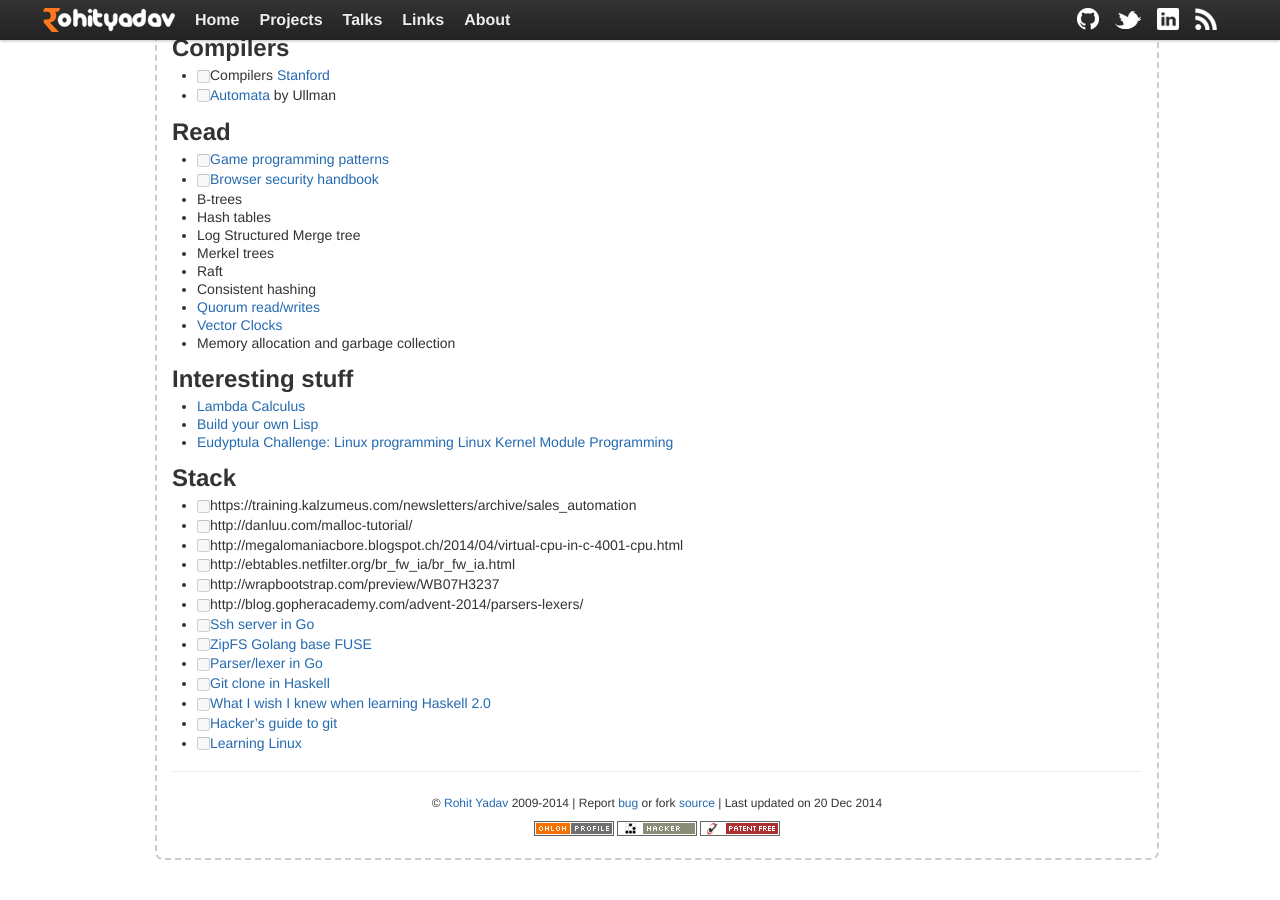
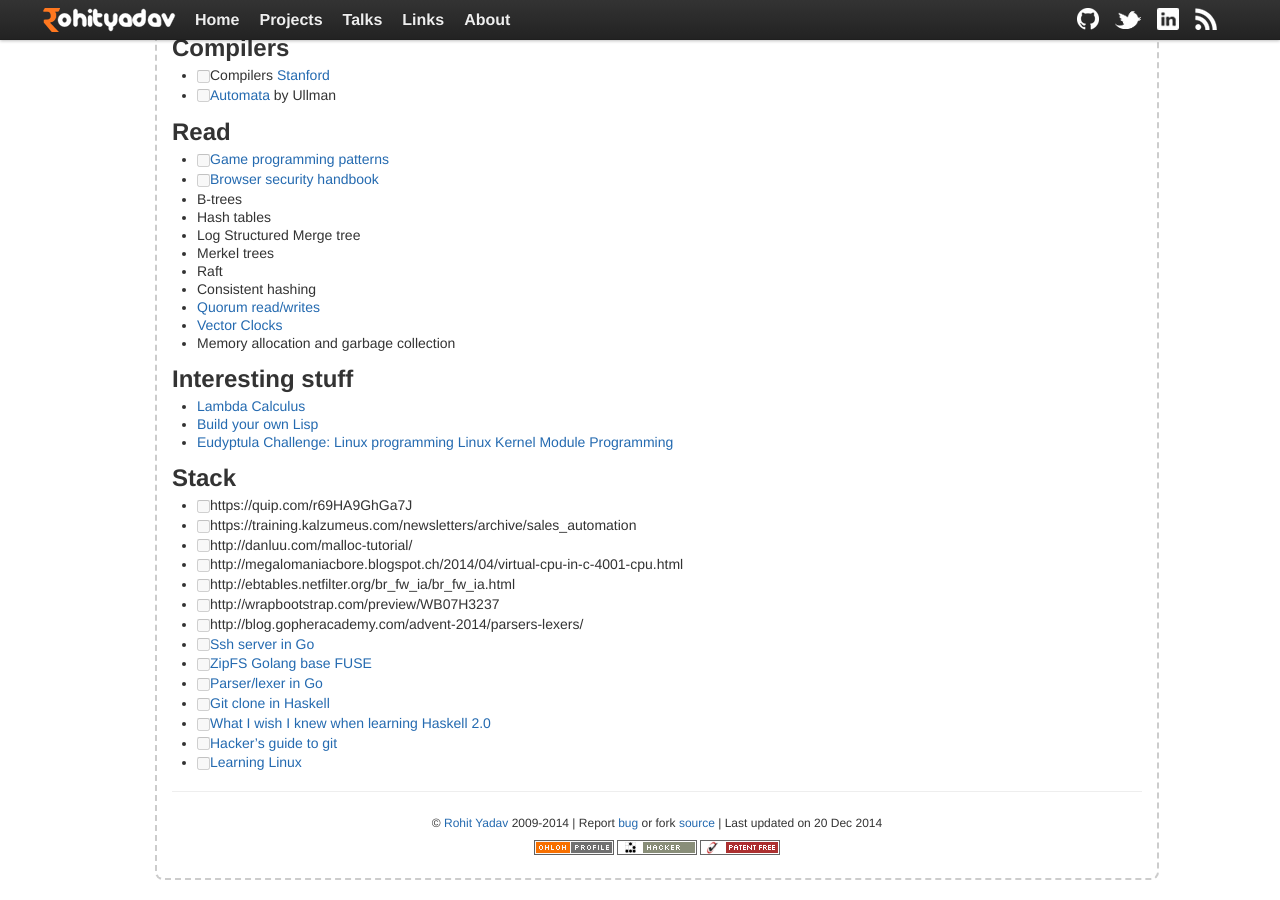
Before and after one commit to rohityadavcloud/rohityadavcloud.github.io, a Jekyll site: the page built from kaizen/index.markdown, in a window 1280 px wide and 900 px high, scrolled down 2808 px. Built offline with Jekyll 4.4.1, drawn with Linux system fonts in a browser that asks for light colours; some of the changed lines change nothing that is shown.

Commit message:
k up
Signed-off-by: Rohit Yadav <rohit@scaleninja.com>

```diff
--- a/kaizen/index.markdown
+++ b/kaizen/index.markdown
@@ -179,6 +179,7 @@ tagline: List for 2014
 
 ## Stack
 
+- [ ] https://quip.com/r69HA9GhGa7J
 - [ ] https://training.kalzumeus.com/newsletters/archive/sales_automation
 - [ ] http://danluu.com/malloc-tutorial/
 - [ ] http://megalomaniacbore.blogspot.ch/2014/04/virtual-cpu-in-c-4001-cpu.html
```
